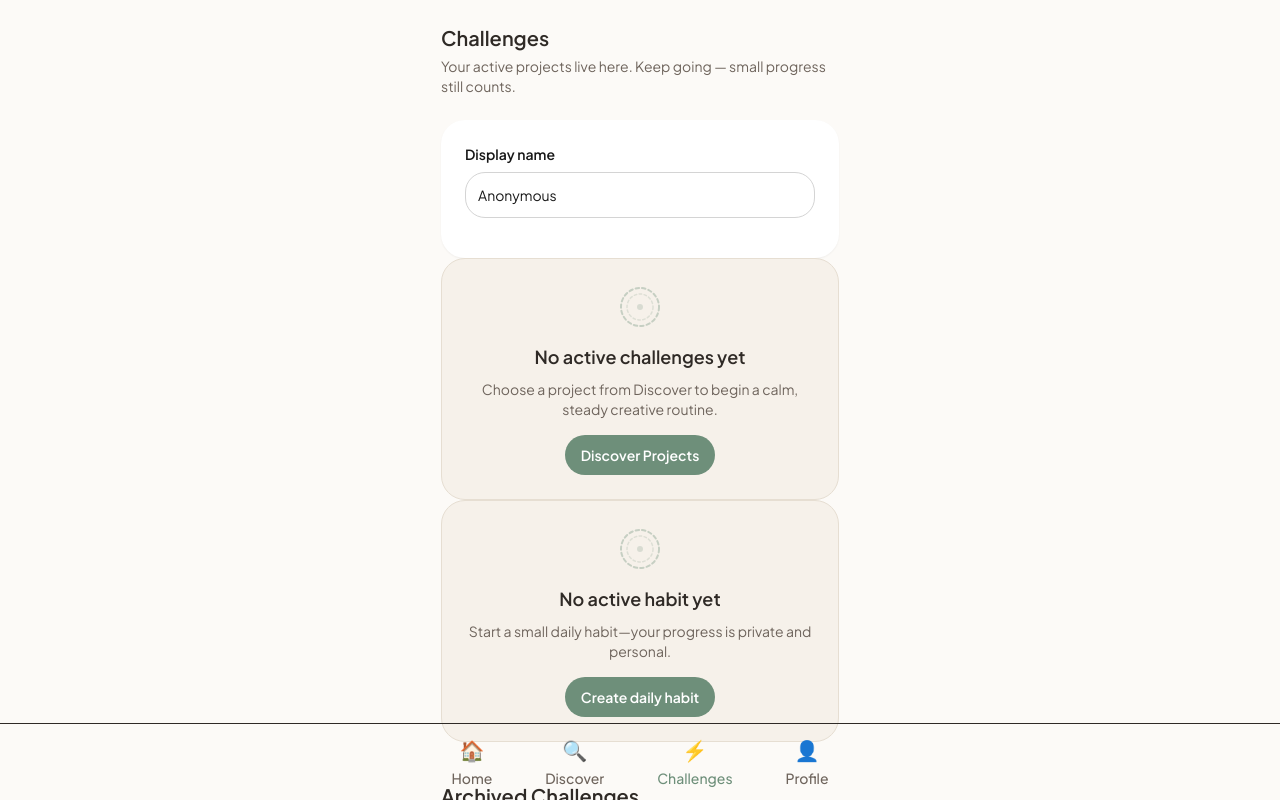
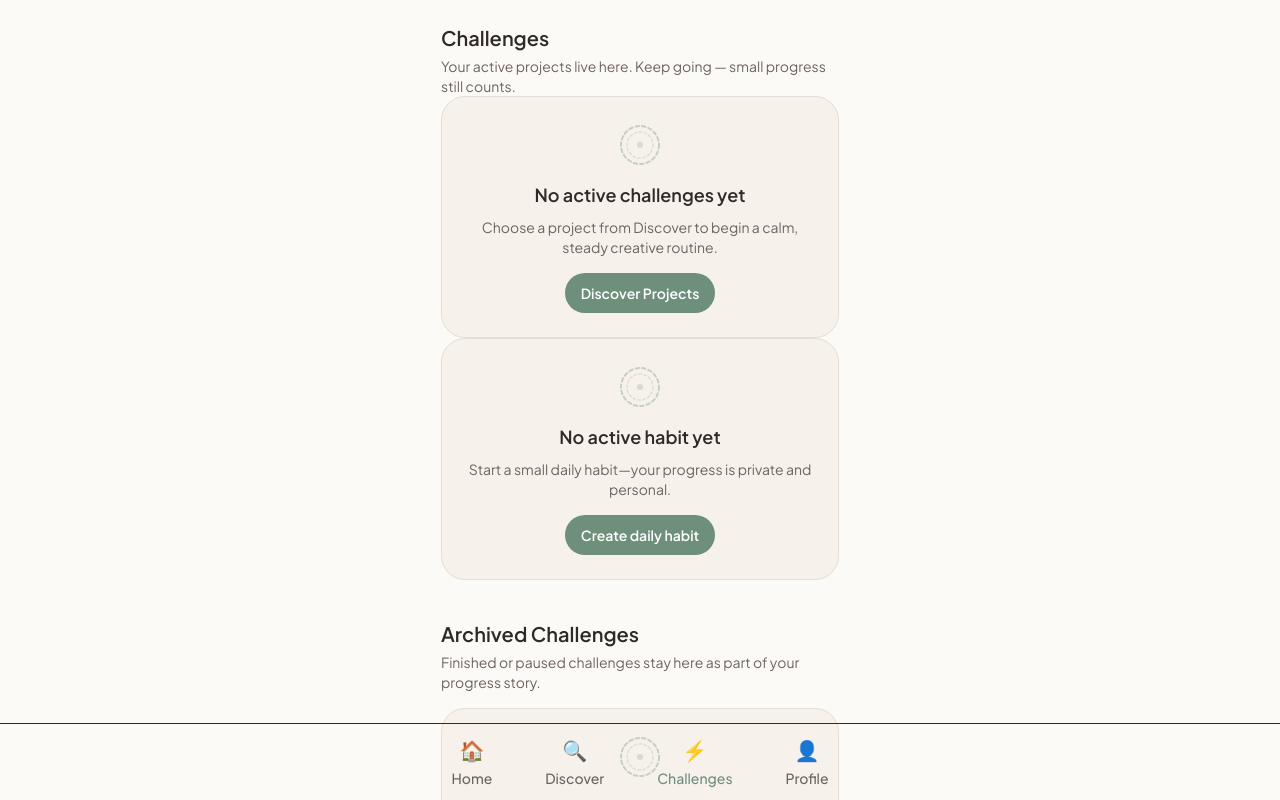
Before and after one commit to kristapstaranda-del/nested-makes, a Next.js app: page /challenges in a window 1280 px wide. Shown: the top 800 px of the page. Built offline with nearby package versions, Linux system fonts and the light colour scheme.

Commit message:
Use profile identity for challenge updates

```diff
--- a/app/challenges/page.tsx
+++ b/app/challenges/page.tsx
@@ -22,6 +22,8 @@ import ReplyThread from '@/components/community/ReplyThread';
 import AuthorLink from '@/components/community/AuthorLink';
 import { getPublicCheckIns } from '@/lib/authorResolution';
 import { getCurrentHabitStreak } from '@/lib/habitStats';
+import { getProfileData } from '@/lib/profile';
+import { getAvatarById } from '@/lib/avatarLibrary';
 
 
 interface Project {
@@ -73,7 +75,8 @@ export default function ChallengesPage() {
   const [isLoading, setIsLoading] = useState(true);
   // Merged project lookup: static curated + user-created (populated in useEffect)
   const [allProjects, setAllProjects] = useState<DiscoverProject[]>(projects as DiscoverProject[]);
-  const [displayName, setDisplayName] = useState('Anonymous');
+  const [authorName, setAuthorName] = useState('Anonymous');
+  const [authorAvatarId, setAuthorAvatarId] = useState<string | undefined>(undefined);
 
   const [checkInsByChallenge, setCheckInsByChallenge] = useState<Record<string, CheckIn[]>>({});
   const [checkInMessages, setCheckInMessages] = useState<Record<string, string>>({});
@@ -170,9 +173,9 @@ export default function ChallengesPage() {
 
 
   useEffect(() => {
-    // load display name
-    const savedName = localStorage.getItem('displayName');
-    if (savedName) setDisplayName(savedName);
+    const profile = getProfileData();
+    setAuthorName(profile.name || 'Anonymous');
+    setAuthorAvatarId(profile.avatarId);
 
     // === migration logic for active challenge storage ===
     const migrateAndReadActive = () => {
@@ -809,7 +812,7 @@ export default function ChallengesPage() {
       projectId: challenge.projectId,
       date: today,
       message: msg,
-      displayName,
+      displayName: authorName,
       authorId: getOrCreateUserId(),
       imageUrl: checkInImages[challenge.challengeId] || undefined,
     };
@@ -904,25 +907,28 @@ export default function ChallengesPage() {
           </div>
         )}
 
-        {/* global display name input */}
-        <div className="mt-6 rounded-xl bg-white p-6 shadow-sm">
-          <div className="mb-4">
-            <label className="block text-sm font-semibold text-neutral-900">
-              Display name
-            </label>
-            <input
-              type="text"
-              value={displayName}
-              onChange={(e) => {
-                const name = e.target.value || 'Anonymous';
-                setDisplayName(name);
-                localStorage.setItem('displayName', name);
-              }}
-              placeholder="Anonymous"
-              className="mt-2 w-full rounded-lg border border-neutral-300 p-3 text-sm text-neutral-900 placeholder-neutral-500"
-            />
-          </div>
-        </div>
+        {/* Author identity — sourced from Profile */}
+        {(() => {
+          const avatar = getAvatarById(authorAvatarId);
+          const initials =
+            authorName !== 'Anonymous'
+              ? authorName.trim().split(/\s+/).filter(Boolean).slice(0, 2).map((w) => w.charAt(0).toUpperCase()).join('')
+              : null;
+          return authorName !== 'Anonymous' ? (
+            <div className="mt-4 flex items-center gap-2">
+              {avatar ? (
+                <img src={avatar.imageSrc} alt={avatar.id} className="h-6 w-6 rounded-full object-cover flex-none" />
+              ) : initials ? (
+                <div className="h-6 w-6 rounded-full flex-none flex items-center justify-center text-[10px] font-semibold text-white bg-[#6E8F7A]">
+                  {initials}
+                </div>
+              ) : null}
+              <p className="text-xs text-[var(--color-text-muted)]">
+                Posting as <span className="font-medium text-[var(--color-text-secondary)]">{authorName}</span>
+              </p>
+            </div>
+          ) : null;
+        })()}
 
         {activeContent}
 
--- a/lib/authorResolution.ts
+++ b/lib/authorResolution.ts
@@ -49,14 +49,22 @@ export function resolveAuthorId(
   if (typeof window === 'undefined') return undefined;
 
   // Legacy backfill: try to match current device user by display name.
+  // Checks both the old standalone 'displayName' key and the current 'profileData' name.
   try {
-    const currentName = localStorage.getItem('displayName') ?? 'Anonymous';
     const currentId = localStorage.getItem('hobbyBuddyUserId');
-    if (currentId && displayName && displayName === currentName) {
-      return currentId;
+    if (currentId && displayName) {
+      const legacyName = localStorage.getItem('displayName');
+      if (legacyName && displayName === legacyName) return currentId;
+
+      const profileRaw = localStorage.getItem('profileData');
+      if (profileRaw) {
+        const profileData = JSON.parse(profileRaw) as Record<string, unknown>;
+        const profileName = typeof profileData.name === 'string' ? profileData.name : null;
+        if (profileName && displayName === profileName) return currentId;
+      }
     }
   } catch {
-    // localStorage unavailable — silently skip.
+    // localStorage unavailable or malformed profileData — silently skip.
   }
 
   // Legacy backfill: try to match a seeded mock profile by display name.
```
